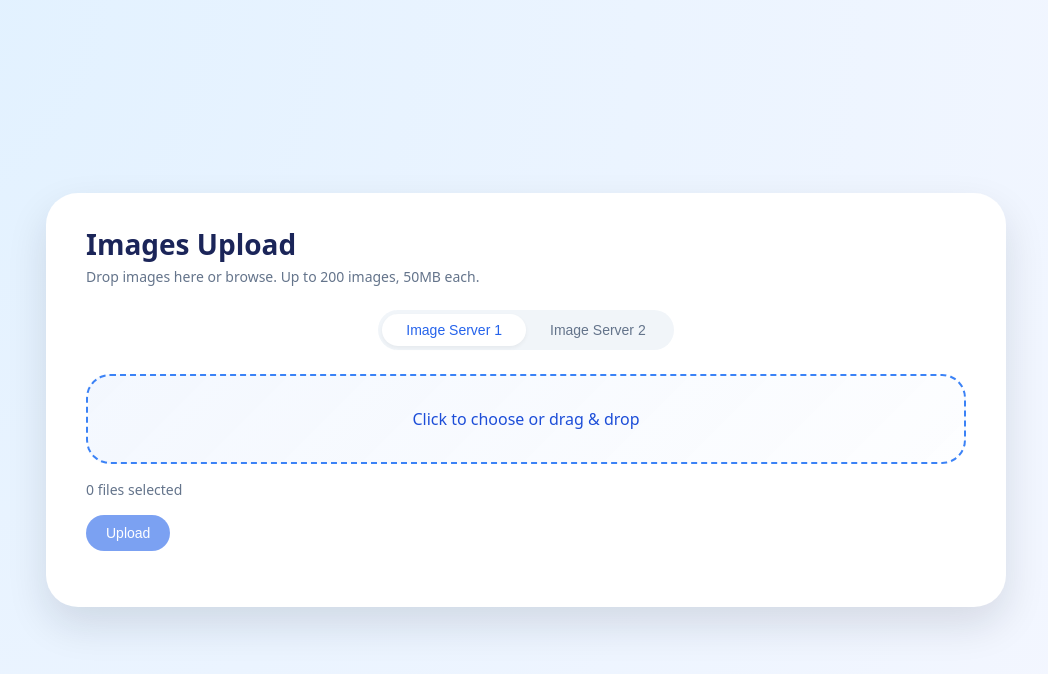
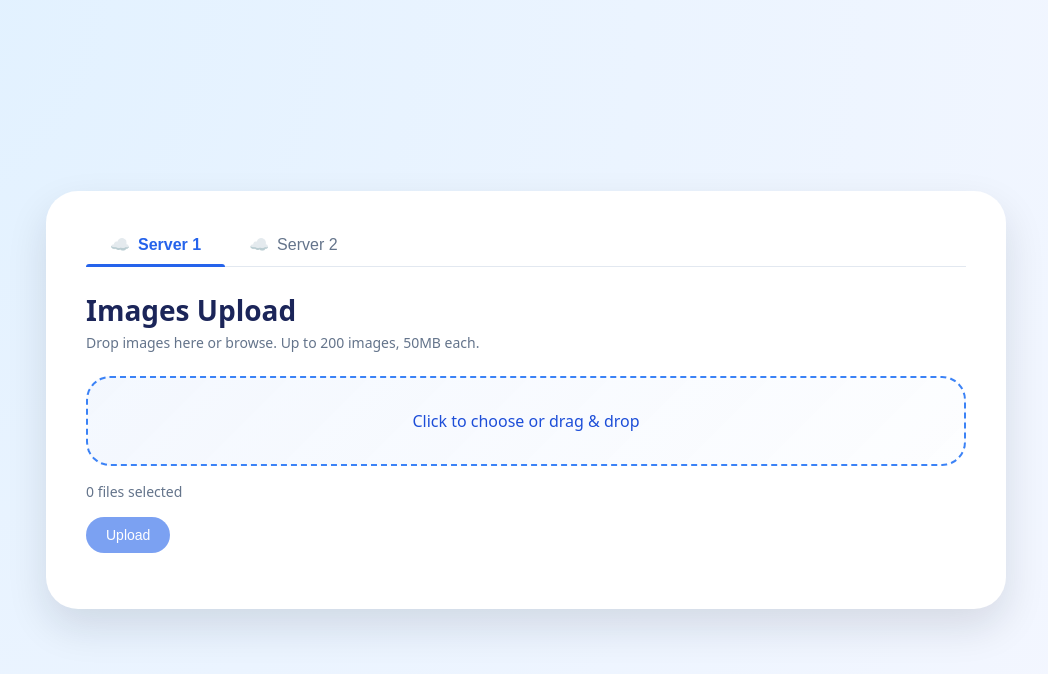
Before and after one commit to akshitravula/hoshiyaar-image-frontend, a React (Vite) app: page / in a window 1280 px wide. Shown: the top 674 px of the page, without its empty margins (114-1162 px from the left). Built offline with nearby package versions, Linux system fonts and the light colour scheme.

Commit message:
style: update tabs to use underline style at the top

```diff
--- a/src/App.jsx
+++ b/src/App.jsx
@@ -101,28 +101,28 @@ function App() {
   return (
     <div className="page">
       <div className="card">
-        <h1>Images Upload</h1>
-        <p className="subtitle">
-          Drop images here or browse. Up to {MAX_FILES} images,{" "}
-          {MAX_FILE_SIZE_MB}MB each.
-        </p>
-
         <div className="tabs-container">
           <button
             type="button"
             className={`tab-btn ${server === "1" ? "active" : ""}`}
             onClick={() => setServer("1")}
           >
-            Image Server 1
+            <span>☁️</span> Server 1
           </button>
           <button
             type="button"
             className={`tab-btn ${server === "2" ? "active" : ""}`}
             onClick={() => setServer("2")}
           >
-            Image Server 2
+            <span>☁️</span> Server 2
           </button>
         </div>
+
+        <h1>Images Upload</h1>
+        <p className="subtitle">
+          Drop images here or browse. Up to {MAX_FILES} images,{" "}
+          {MAX_FILE_SIZE_MB}MB each.
+        </p>
 
         <div
           className="dropzone"
--- a/src/styles.css
+++ b/src/styles.css
@@ -196,29 +196,43 @@ body {
 /* Tabs */
 .tabs-container {
   display: flex;
-  background: #f1f5f9;
-  border-radius: 999px;
-  padding: 4px;
+  border-bottom: 1px solid #e2e8f0;
   margin-bottom: 24px;
-  width: fit-content;
-  margin-left: auto;
-  margin-right: auto;
+  width: 100%;
 }
 
 .tab-btn {
-  padding: 8px 24px;
-  border-radius: 999px;
+  padding: 12px 24px;
   border: none;
   background: transparent;
   color: #64748b;
-  font-size: 14px;
+  font-size: 16px;
   font-weight: 500;
   cursor: pointer;
   transition: all 0.2s ease;
+  position: relative;
+  display: flex;
+  align-items: center;
+  gap: 8px;
+}
+
+.tab-btn:hover {
+  color: #3b82f6;
 }
 
 .tab-btn.active {
-  background: #ffffff;
   color: #2563eb;
-  box-shadow: 0 2px 4px rgba(0, 0, 0, 0.05);
+  font-weight: 600;
 }
+
+.tab-btn.active::after {
+  content: '';
+  position: absolute;
+  bottom: -1px;
+  left: 0;
+  right: 0;
+  height: 3px;
+  background-color: #2563eb;
+  border-top-left-radius: 3px;
+  border-top-right-radius: 3px;
+}
```
